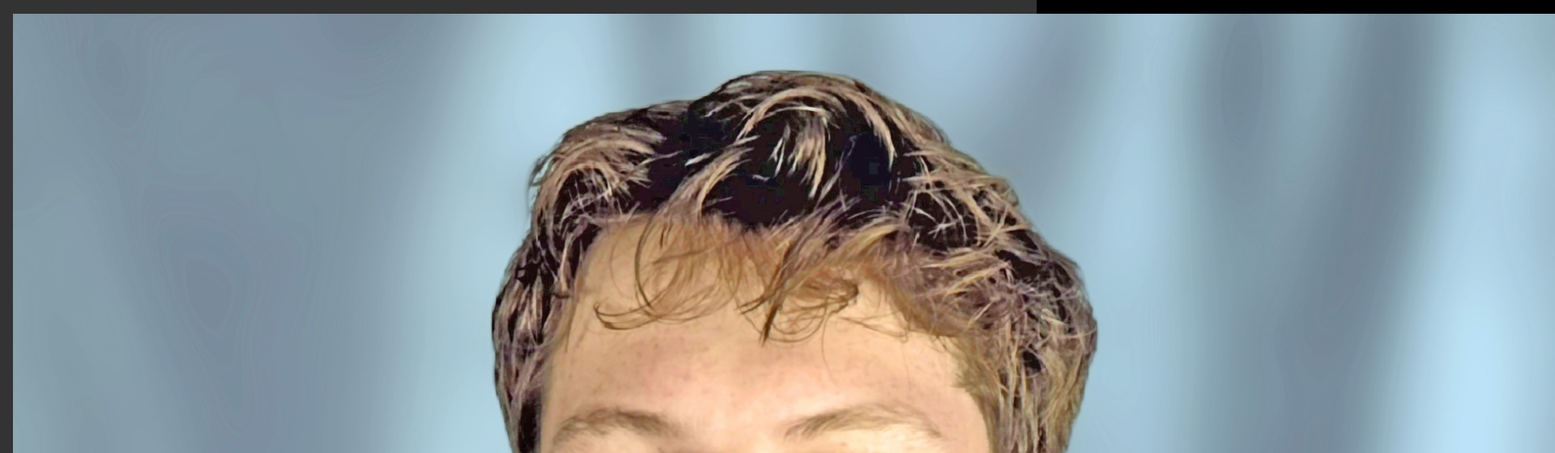
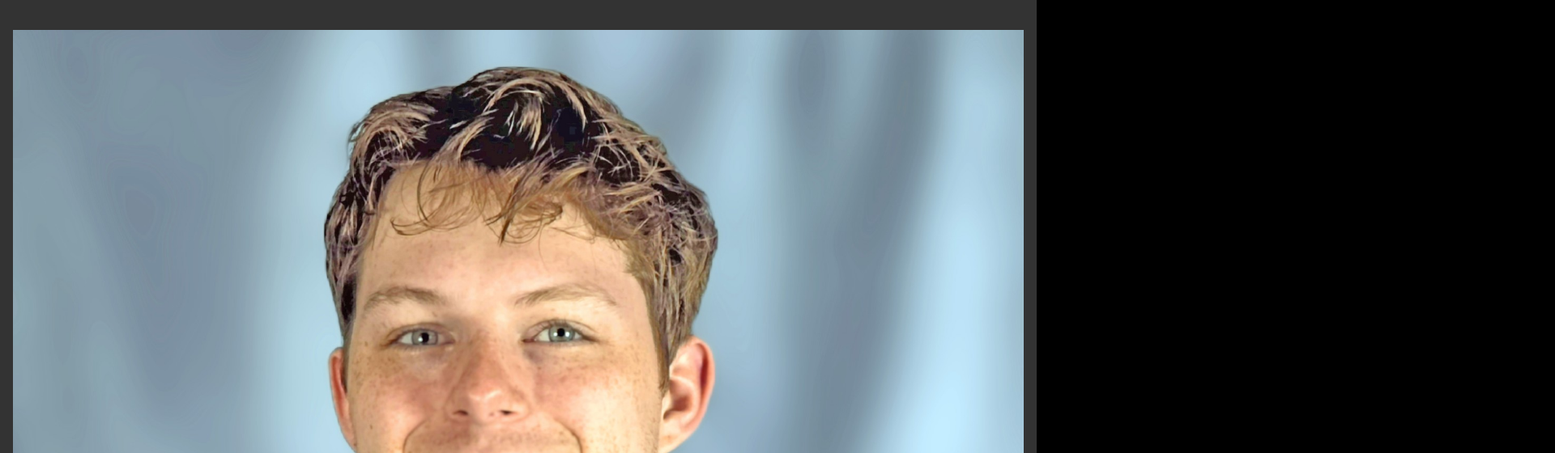
Before and after one commit to NathanBieber/nrbieber-Portfolio-Webpage, a plain HTML site: page template/index.html in a window 1280 px wide. Shown: the part 56-616 px from the top of the page at 81% size, 1920 px wide, since content can reach past the window. Drawn offline with Linux system fonts and the light colour scheme; files that its build step writes are made by us from their sources.

Commit message:
Updated formatting of picture

```diff
--- a/static/css/styles.css
+++ b/static/css/styles.css
@@ -35,3 +35,10 @@ h1 {
 p {
     margin-bottom: 20px;
 }
+
+/* Styling the thumbnail image */
+header img {
+    max-width: 100%; /* Ensures the image does not exceed its container's width */
+    height: auto; /* Allows the image to scale proportionally */
+    margin-top: 20px; /* Adds some space between the header text and the image */
+}
```
